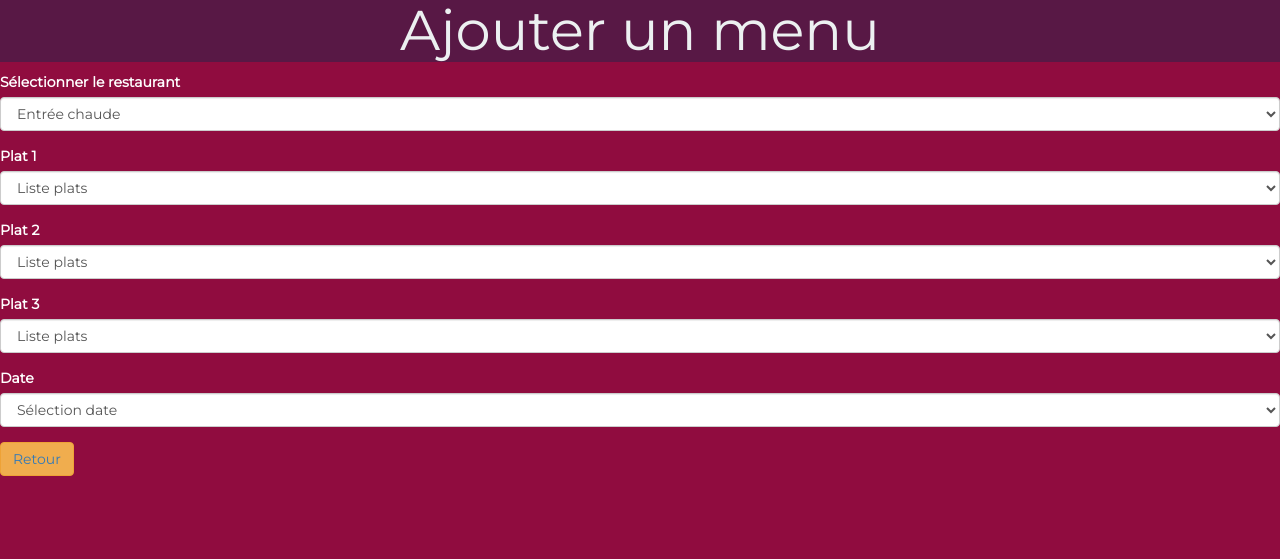
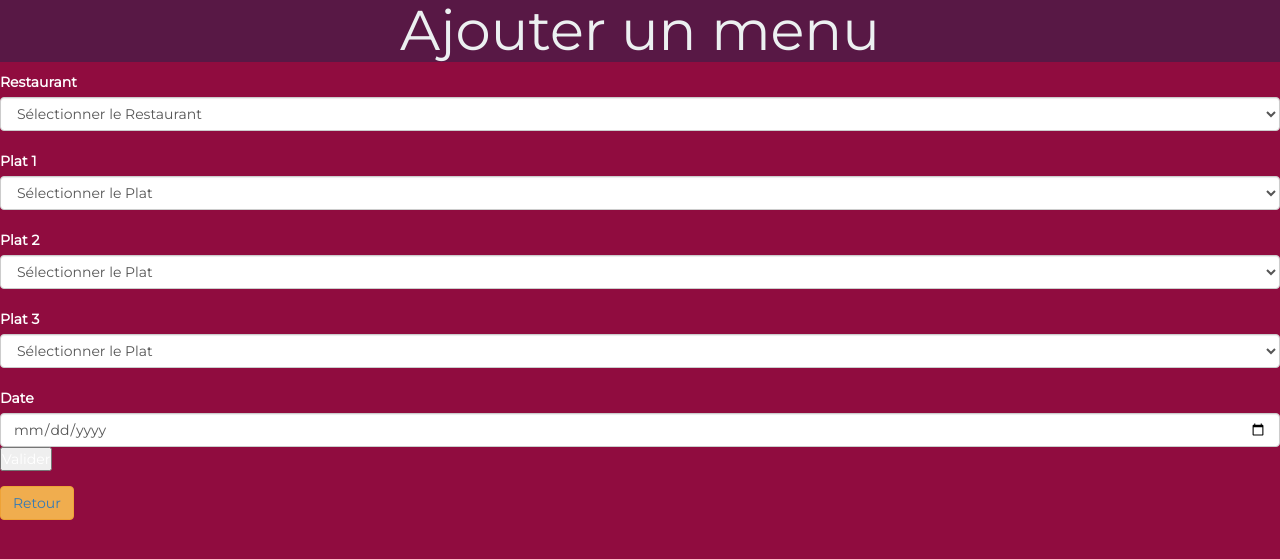
Before and after one commit to alexaufauvre/projetWeb, a PHP site: page /html/view/v_addMenu.php in a window 1280 px wide. Shown: the top 559 px of the page. Run offline with PHP 8.4, Linux system fonts and the light colour scheme; some libraries are stand-ins or nearby versions.

Commit message:
addMenu no DB

```diff
--- a/database/fill_database.sql
+++ b/database/fill_database.sql
@@ -14,7 +14,7 @@ VALUES (1, 'admin1', 'thepassword1'),
 
 -- Table 'restaurant'
 INSERT INTO restaurant (ID_restaurant, restaurant_place)
-VALUES ('Entrées chaudes','Europe'),
+VALUES ('Entrées Chaudes','Europe'),
        ('Pastaria', 'Europe'),
        ('Cuisine du Monde', 'Europe'),
        ('Saveurs de la Mer', 'Asie'),
@@ -93,7 +93,7 @@ VALUES ('2017-05-22','Pastaria', 2),
        ('2017-05-22','Little Italy', 23),
        ('2017-05-22','L\'(x)tra', 3),
        ('2017-05-22','L\'(x)tra', 4),
-       ('2017-05-22','Entrées chaudes', 1),
+       ('2017-05-22','Entrées Chaudes', 1),
        ('2017-05-22','Saveurs de la Mer', 9),
        ('2017-05-22','Saveurs de la Mer', 5),
        ('2017-05-22','Grill', 6),
@@ -112,7 +112,7 @@ VALUES ('2017-05-22','Pastaria', 2),
        ('2017-05-25','L\'(x)tra', 21),
        ('2017-05-25','L\'(x)tra', 22),
        ('2017-05-25','L\'(x)tra', 20),
-       ('2017-05-25','Entrées chaudes', 34),
+       ('2017-05-25','Entrées Chaudes', 34),
        ('2017-05-25','Pastaria', 2),
        ('2017-05-25','Pastaria', 10),
        ('2017-05-25','Saveurs de la Mer', 31),
--- a/html/controller/c_index.php
+++ b/html/controller/c_index.php
@@ -17,8 +17,6 @@ $menuPlatsDesRegions = $composemodel->getMenuRestaurant('Plats des Régions');
 
 
 
-
-
 include_once('html/view/v_index.php');
 
  ?>
--- a/html/model/m_restaurant.php
+++ b/html/model/m_restaurant.php
@@ -19,7 +19,7 @@
      * Fonction pour récupérer tous les noms de restaurants
      * @return array tableau associatif
      */
-    public function getListRestaurants() {
+    public function getListRestaurant() {
       try{
         $sql = 'SELECT ID_restaurant FROM '.$this->table;
         $req = $this->query($sql);
@@ -32,4 +32,6 @@
              .'<br/>'.$e->getMessage().'</p>');
       }
     }
+
+  }
 ?>
--- a/html/view/v_addMenu.php
+++ b/html/view/v_addMenu.php
@@ -7,56 +7,93 @@
         <link rel="stylesheet" href="https://maxcdn.bootstrapcdn.com/bootstrap/3.3.7/css/bootstrap.min.css">
         <script src="https://ajax.googleapis.com/ajax/libs/jquery/3.2.1/jquery.min.js"></script>
         <script src="https://maxcdn.bootstrapcdn.com/bootstrap/3.3.7/js/bootstrap.min.js"></script>
-        <script type="text/javascript" src="../includes/js/index.js"></script>
         <link rel="stylesheet" type="text/css" href="../style.css">
 
     </head>
     <body>
         <h1 class="HomeTitle">Ajouter un menu</h1>
+        <?php  //var_dump($listRestaurant); ?>
 
         <p>
+          <form action="../controller/c_validation.php" method="post">
           <div class="form-group">
-  <label for="sel1">Sélectionner le restaurant</label>
-  <select class="form-control" id="sel1">
-    <option>Entrée chaude</option>
-    <option>Cuisine du Monde</option>
-    <option>Rôtisserie</option>
-    <option>Saveurs de la Mer</option>
-    <option>Pastaria</option>
-    <option>Plats des Régions</option>
-    <option>Grill</option>
-    <option>Little Italy</option>
-    <option>L'(x)tra</option>
+  <label for="selRestaurant">Restaurant</label>
+  <select name="Restaurant" class="form-control" id="selRestaurant">
+    <option value="Sélectionner le Restaurant" selected="selected">Sélectionner le Restaurant</option>
+    <option value="Entrées Chaudes">Entrées Chaudes</option>
+    <option value="Cuisine du Monde">Cuisine du Monde</option>
+    <option value="Rôtisserie">Rôtisserie</option>
+    <option value="Saveurs de la Mer">Saveurs de la Mer</option>
+    <option value="Pastaria">Pastaria</option>
+    <option value="Plats des Régions">Plats des Régions</option>
+    <option value="Grill">Grill</option>
+    <option value="Little Italy">Little Italy</option>
+    <option value="L'(x)tra">L'(x)tra</option>
   </select>
+<br>
+
+
+<!-- <select name="owner">
+<?php
+/*$sql = mysqli_query($connection, "SELECT username FROM users");
+while ($row = $sql->fetch_assoc()){
+echo "<option value=\"owner1\">" . $row['username'] . "</option>";
+}*/
+
+?>
+</select> -->
+
+
+
+<label for="selDish1">Plat 1</label>
+<select name="Dish1" class="form-control" id="selDish1">
+
+  <option value="Sélectionner le Plat" selected="selected">Sélectionner le Plat</option>
+  <option value="Kebab">Kebab</option>
+  <option value="Frites">Frites</option>
+  <option value="Haricots Plats">Haricots Plats</option>
+  <option value="Feuilleté de Chèvre">Feuilleté de Chèvre</option>
+</select>
+  <?php
+
+  // foreach($ListRestaurant as $element)
+  //     {
+  //         echo "<option value=\"ID_restaurant\">" . $element['ID_restaurant'] . "</option>";
+  //       } ?>
+
+
+<br>
+<label for="selDish2">Plat 2</label>
+<select name="Dish2" class="form-control" id="selDish2">
+
+  <option value="Sélectionner le Plat" selected="selected">Sélectionner le Plat</option>
+  <option value="Kebab">Kebab</option>
+  <option value="Frites">Frites</option>
+  <option value="Haricots Plats">Haricots Plats</option>
+  <option value="Feuilleté de Chèvre">Feuilleté de Chèvre</option>
+</select>
+
+<br>
+
+<label for="selDish3">Plat 3</label>
+<select name="Dish3" class="form-control" id="selDish3">
+
+  <option value="Sélectionner le Plat" selected="selected">Sélectionner le Plat</option>
+  <option value="Kebab">Kebab</option>
+  <option value="Frites">Frites</option>
+  <option value="Haricots Plats">Haricots Plats</option>
+  <option value="Feuilleté de Chèvre">Feuilleté de Chèvre</option></select>
+
+<br>
+
+<label for="selDate">Date</label>
+<input type="date" name="Date" class="form-control" id="selDate">
+</input>
+<input type="submit" value="Valider" />
+
 </div>
+</form>
 
-<div class="form-group">
-<label for="sel1">Plat 1</label>
-<select class="form-control" id="sel1">
-<option>Liste plats</option>
-</select>
-</div>
-
-<div class="form-group">
-<label for="sel1">Plat 2</label>
-<select class="form-control" id="sel1">
-<option>Liste plats</option>
-</select>
-</div>
-
-<div class="form-group">
-<label for="sel1">Plat 3</label>
-<select class="form-control" id="sel1">
-<option>Liste plats</option>
-</select>
-</div>
-
-<div class="form-group">
-<label for="sel1">Date</label>
-<select class="form-control" id="sel1">
-<option>Sélection date</option>
-</select>
-</div>
 
 <p><button type="button" class="btn btn-warning"> <a href="../../index.php">Retour</a></button>
 </p>
--- a/html/view/v_index.php
+++ b/html/view/v_index.php
@@ -26,8 +26,7 @@
 
                     foreach($menuLittleItaly as $element)
                         {
-                            echo $element['dish_name'] . '<br><br>'; // affichera $res[0], $res[1] etc.
-                        }
+                            echo $element['dish_name'] . '<br><br>'; } // affichera $res[0], $res[1] etc.
 
                     ?>
                     <br>
```
Also changed, not shown: html/controller/c_addMenu.php (+17 -1 lines), html/controller/c_validation.php (added, +88 -0 lines), html/model/m_compose.php (+23 -2 lines), html/model/m_dish.php (+19 -0 lines), html/view/v_validation.php (added, +30 -0 lines), index.php (+9 -6 lines), .htaccess (deleted).
